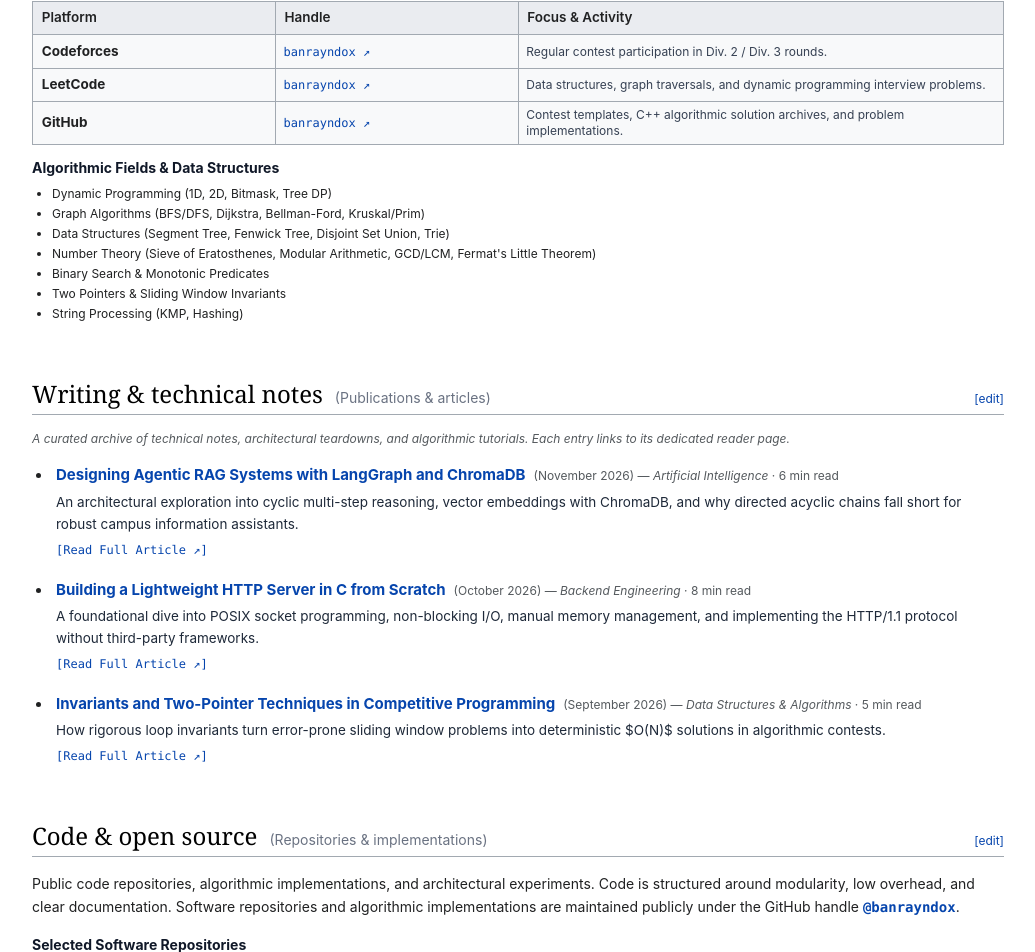
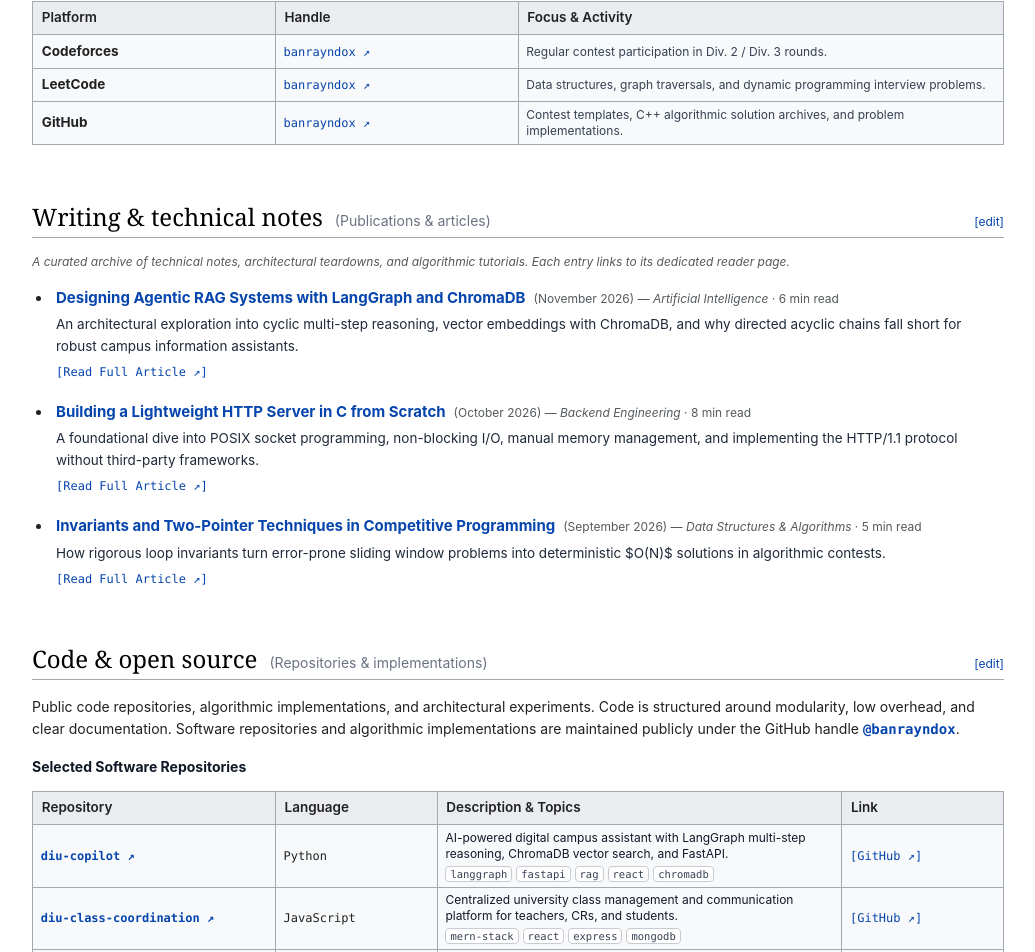
Before and after one commit to banrayndox/banrayndox.github.io, a React (Vite) app: page / in a window 1280 px wide. Shown: the part 3766-4718 px from the top of the page, without its empty margins (122-1157 px from the left). Built offline with nearby package versions, Linux system fonts and the light colour scheme.

Commit message:
Remove Algorithmic Fields & Data Structures from Competitive programming section

```diff
--- a/src/components/CompetitiveProgrammingSection.jsx
+++ b/src/components/CompetitiveProgrammingSection.jsx
@@ -77,18 +77,6 @@ export default function CompetitiveProgrammingSection() {
           ))}
         </tbody>
       </table>
-
-      {/* Practiced Topics */}
-      <div>
-        <h3 className="text-sm font-bold text-gray-900 mb-2">
-          Algorithmic Fields & Data Structures
-        </h3>
-        <ul className="list-disc pl-5 space-y-1 text-xs text-[#202122]">
-          {competitiveProgrammingData.topicsPracticed.map((t, idx) => (
-            <li key={idx}>{t}</li>
-          ))}
-        </ul>
-      </div>
     </section>
   );
 }
--- a/src/data/competitiveProgramming.js
+++ b/src/data/competitiveProgramming.js
@@ -55,16 +55,5 @@ export const competitiveProgrammingData = {
       url: "https://github.com/banrayndox",
       description: "Contest templates, C++ algorithmic solution archives, and problem implementations."
     }
-  ],
-
-  // Core topics practiced
-  topicsPracticed: [
-    "Dynamic Programming (1D, 2D, Bitmask, Tree DP)",
-    "Graph Algorithms (BFS/DFS, Dijkstra, Bellman-Ford, Kruskal/Prim)",
-    "Data Structures (Segment Tree, Fenwick Tree, Disjoint Set Union, Trie)",
-    "Number Theory (Sieve of Eratosthenes, Modular Arithmetic, GCD/LCM, Fermat's Little Theorem)",
-    "Binary Search & Monotonic Predicates",
-    "Two Pointers & Sliding Window Invariants",
-    "String Processing (KMP, Hashing)"
   ]
 };
```
